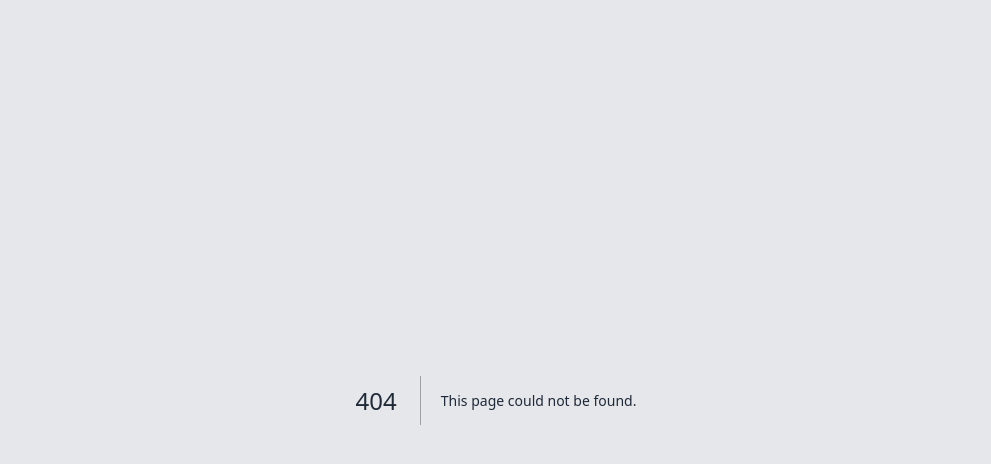
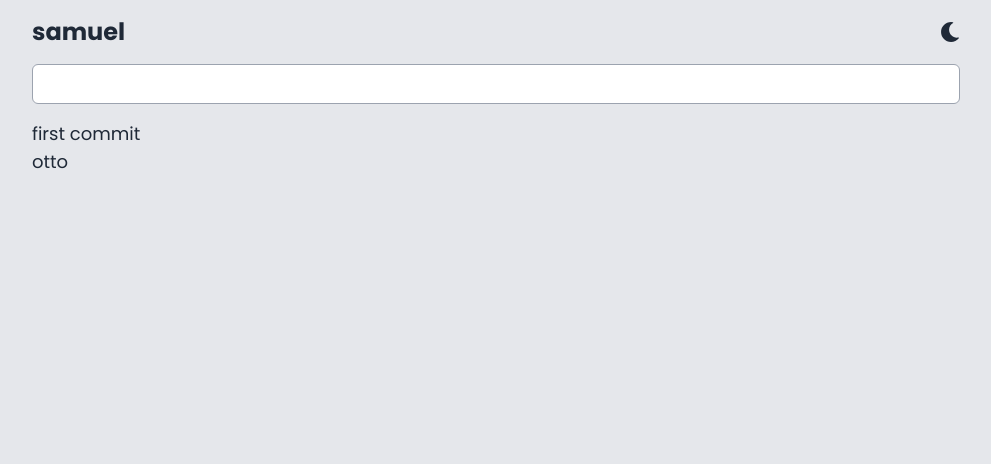
Before and after one commit to samueldebenedictis/sketches, a Next.js app: page /sketches/ in a window 1280 px wide. Before the commit this address had no page. Shown: the top 464 px of the page, without its empty margins (144-1135 px from the left). Built offline with nearby package versions, Linux system fonts and the light colour scheme.

Commit message:
chore: try to fix basePath

```diff
--- a/next.config.js
+++ b/next.config.js
@@ -1,14 +1,7 @@
 /** @type {import('next').NextConfig} */
 const nextConfig = {
   reactStrictMode: false,
-  rewrites: async () => {
-    return [
-      {
-        source: '/sketches',
-        destination: '/',
-      },
-    ];
-  },
+  basePath: 'https://samueldebenedictis.github.io/sketches'
 };
 
 module.exports = nextConfig;
--- a/src/components/_pages/Home.tsx
+++ b/src/components/_pages/Home.tsx
@@ -32,7 +32,8 @@
   };
 
   return (
-    <div className="justify-self-center sm:w-3/4 w-full p-4">
+    <div className='flex justify-center'>
+      <div className="sm:w-3/4 w-full p-4">
         <div className="text-2xl font-bold justify-between items-center flex">
           <h1>samuel</h1>
           {theme === 'dark' ? (
@@ -49,6 +50,7 @@
           <Search sketches={sketches} />
         </div>
       </div>
+    </div>
   );
 };
 
```
Lines whose indentation alone changed are shown as unchanged.
